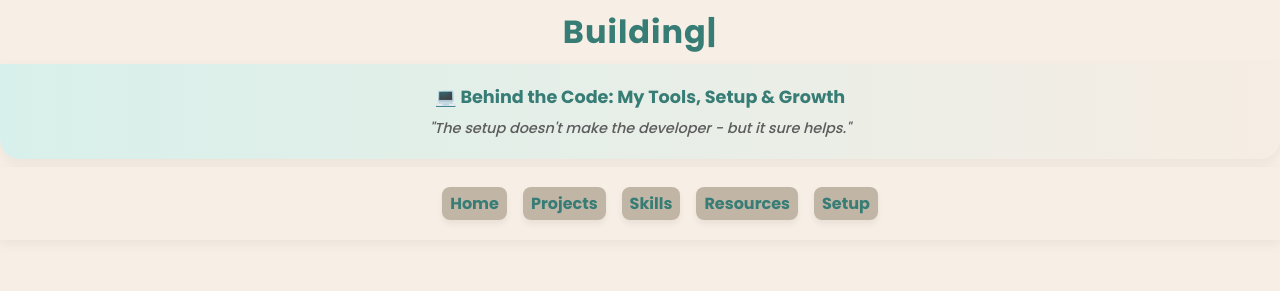
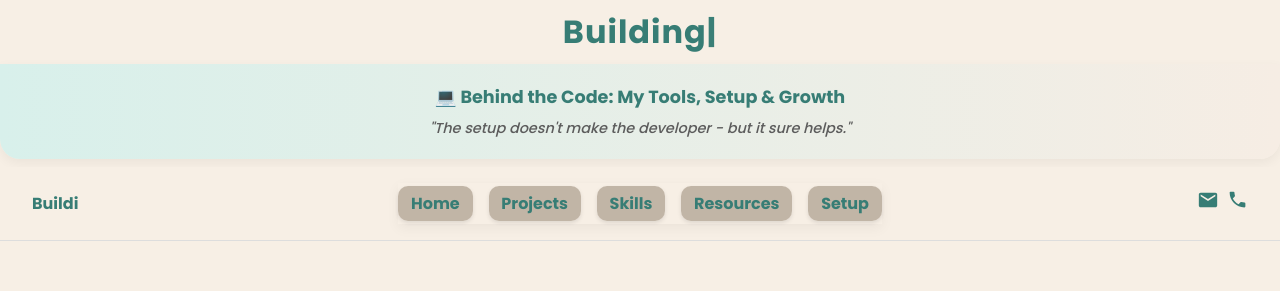
Before and after one commit to cordonez55/portfolio, a React (Create React App) app: page /projects in a window 1280 px wide. Shown: the top 291 px of the page. Built offline with nearby package versions, Linux system fonts and the light colour scheme.

Commit message:
Update type feature to be aligned with nav bar. Remove from the top

```diff
--- a/package.json
+++ b/package.json
@@ -10,8 +10,10 @@
     "framer-motion": "^12.6.5",
     "react": "^19.1.0",
     "react-dom": "^19.1.0",
+    "react-icons": "^5.5.0",
     "react-router-dom": "^7.5.0",
     "react-scripts": "5.0.1",
+    "react-simple-typewriter": "^5.0.1",
     "react-typed": "^2.0.12",
     "web-vitals": "^2.1.4"
   },
--- a/src/App.css
+++ b/src/App.css
@@ -332,3 +332,55 @@ nav a {
   font-style: italic;
   margin-top: 0.5rem;
 }
+
+.nav-wrapper {
+  display: flex;
+  justify-content: space-between;
+  align-items: center;
+  padding: 1rem 2rem;
+  background-color: var(--color-bg);
+  border-bottom: 1px solid #ddd;
+}
+
+.nav-left .typing-text {
+  font-weight: 600;
+  color: var(--color-accent);
+  font-size: 1rem;
+}
+
+.nav-center .nav-links {
+  display: flex;
+  gap: 1rem;
+  list-style: none;
+  padding: 0;
+  margin: 0;
+}
+
+.nav-center .nav-links li a {
+  color: var(--color-accent);
+  font-weight: bold;
+  padding: 0.4rem 0.8rem;
+  background-color: rgba(158, 143, 126, 0.6);
+  border-radius: 10px;
+  box-shadow: 0 2px 4px var(--color-shadow);
+  transition: all 0.3s ease;
+}
+
+.nav-center .nav-links li a:hover {
+  background-color: var(--color-accent);
+  color: white;
+}
+
+.nav-right {
+  display: flex;
+  gap: 0.5rem;
+}
+
+.nav-right a {
+  color: var(--color-accent);
+  transition: transform 0.2s ease;
+}
+
+.nav-right a:hover {
+  transform: scale(1.2);
+}
--- a/src/components/Header.jsx
+++ b/src/components/Header.jsx
@@ -1,17 +1,47 @@
 import { Link } from "react-router-dom";
+import { motion } from "framer-motion";
+import { Typewriter } from 'react-simple-typewriter';
+import { MdEmail, MdPhone } from "react-icons/md";
+import "../App.css";
 
 function Header() {
   return (
-    <header>
-      <nav>
-        <ul style={{ display: "flex", gap: "1rem", listStyle: "none"}}>
-          <li><Link to="/">Home</Link></li>
+    <header className="nav-wrapper">
+      <div className="nav-left">
+        <motion.div
+          className="typing-text"
+          initial={{ opacity: 0 }}
+          animate={{ opacity: 1 }}
+          transition={{ duration: 1 }}
+          >
+            <span className="typing">
+              <Typewriter
+                words={[ 'Learning', 'Growing', 'Building' ]}
+                loop={0}
+                cursor
+                cursorStyle="|"
+                typeSpeed={100}
+                deleteSpeed={60}
+                delaySpeed={1200}
+              />
+            </span>
+          </motion.div>
+      </div>
+
+      <nav className="nav-center">
+        <ul className="nav-links">
+        <li><Link to="/">Home</Link></li>
           <li><Link to="/projects">Projects</Link></li>
           <li><Link to="/skills">Skills</Link></li>
           <li><Link to="/resources">Resources</Link></li>
           <li><Link to="/setup">Setup</Link></li>
         </ul>
       </nav>
+
+      <div className="nav-right">
+        <a href="mailto:cassy.ordonez@gmail.com" title="Email"><MdEmail size={22} /></a>
+        <a href="tel:+12042308775" title="Phone"><MdPhone size={21} /></a>
+      </div>
     </header>
   );
 }
```
Also changed, not shown: 1 other file (tests, documents, lock files or other folders).
